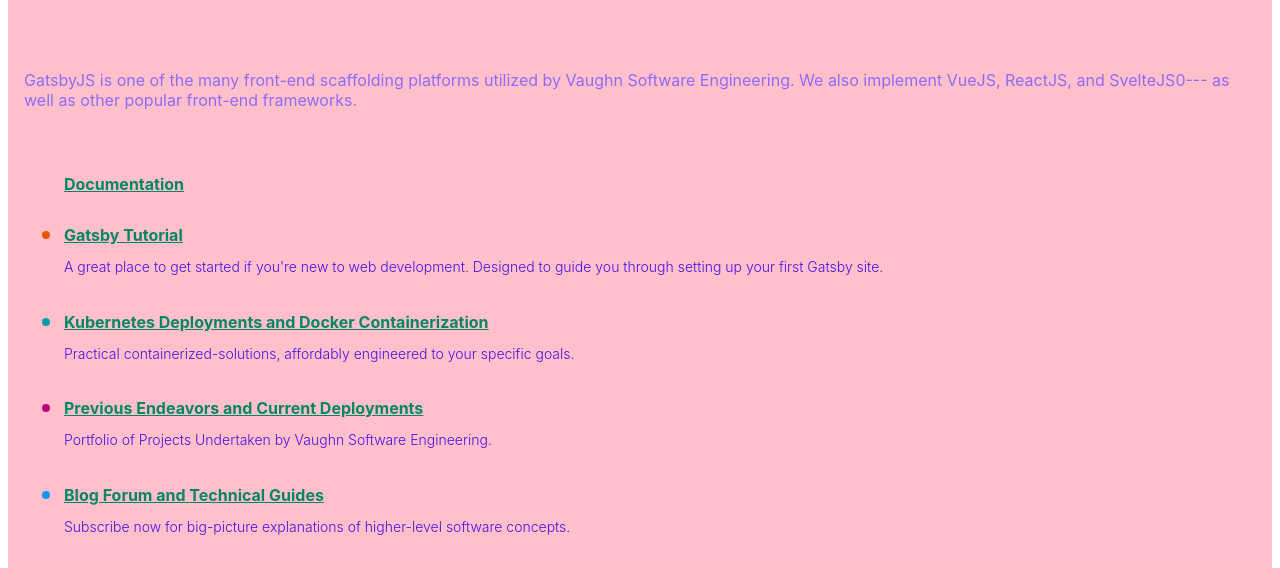
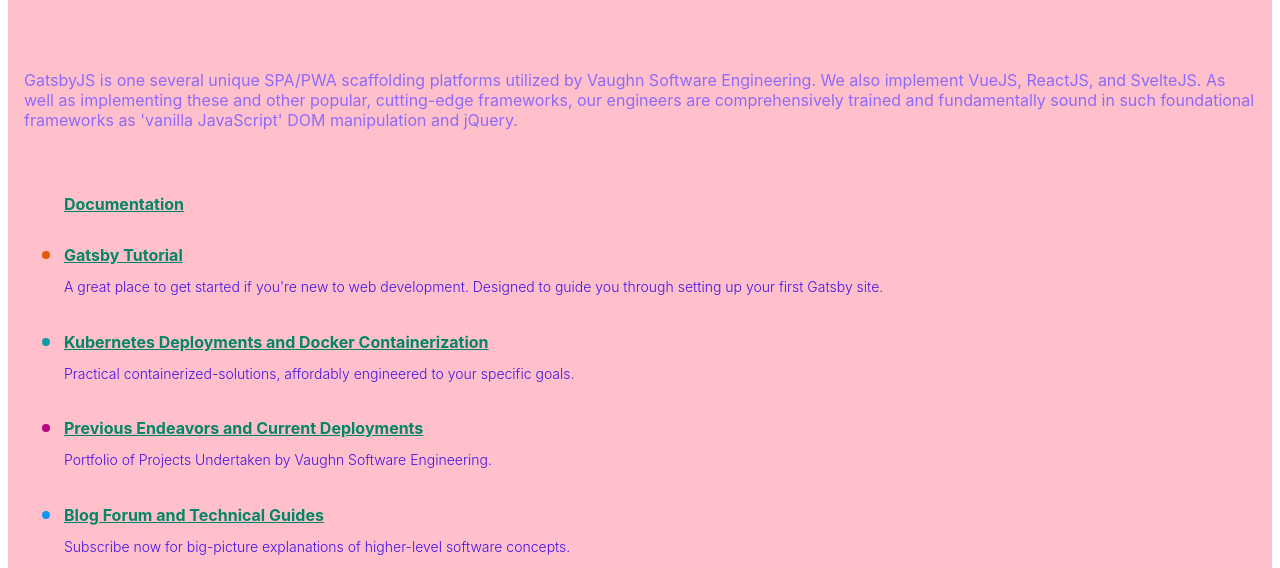
Before and after one commit to adammathewvaughn/vaughn-engineering-by-gatsby-js, a Gatsby site: page / in a window 1280 px wide. Shown: the part 190-758 px from the top of the page. Built offline with nearby package versions, Linux system fonts and the light colour scheme; Gatsby itself is replaced by a stand-in of ours.

Commit message:
Minor changes to description

```diff
--- a/src/pages/index.js
+++ b/src/pages/index.js
@@ -126,8 +126,7 @@
         </span>
       </h1>
       <p style={paragraphStyles}>
-      GatsbyJS is one of the many front-end scaffolding platforms utilized by Vaughn Software Engineering. We also implement VueJS, ReactJS, and SvelteJS0--- as well as other popular front-end frameworks.
-          </p>
+      GatsbyJS is one several unique SPA/PWA scaffolding platforms utilized by Vaughn Software Engineering. We also implement VueJS, ReactJS, and SvelteJS. As well as implementing these and other popular, cutting-edge frameworks, our engineers are comprehensively trained and fundamentally sound in such foundational frameworks as 'vanilla JavaScript' DOM manipulation and jQuery. </p>
       <ul style={listStyles}>
         <li style={docLinkStyle}>
           <a
```
